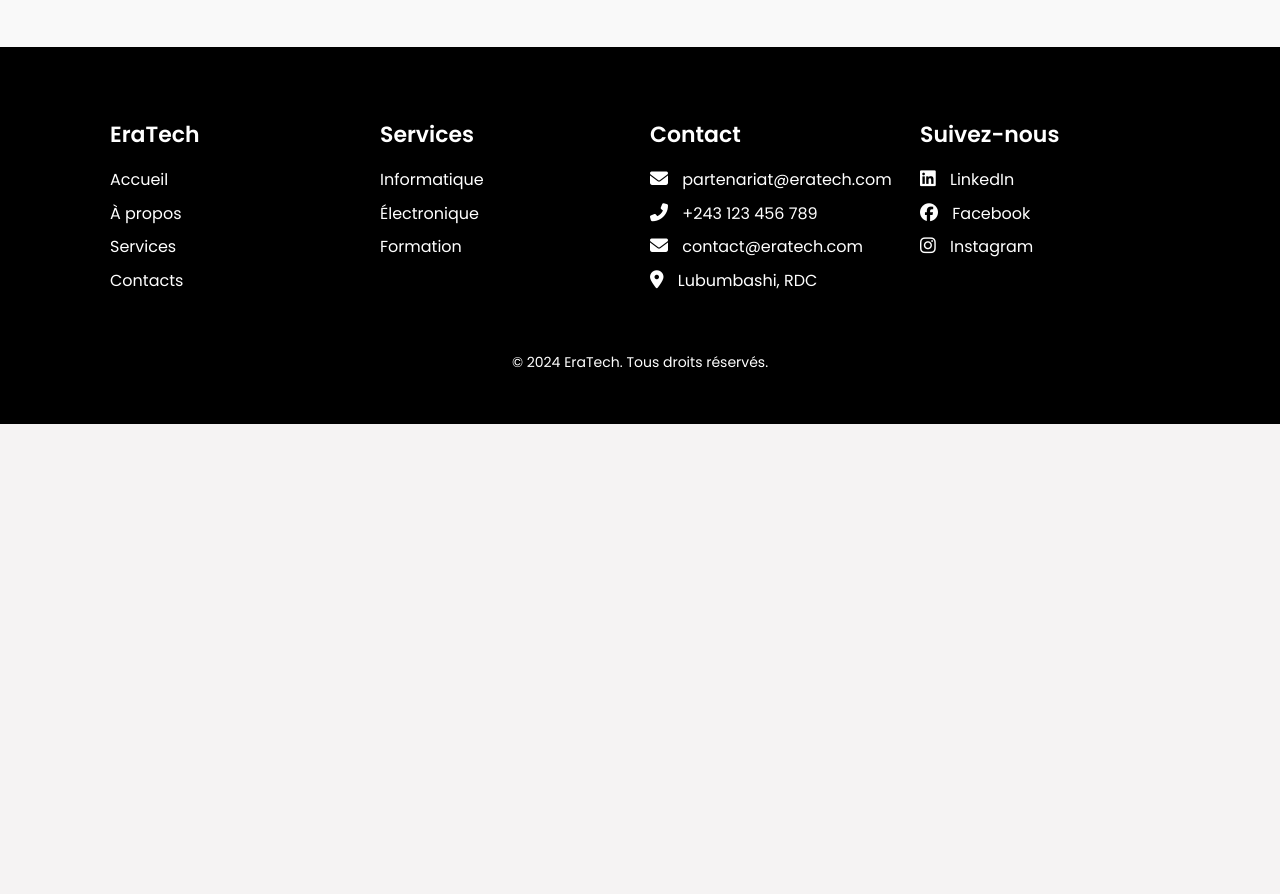
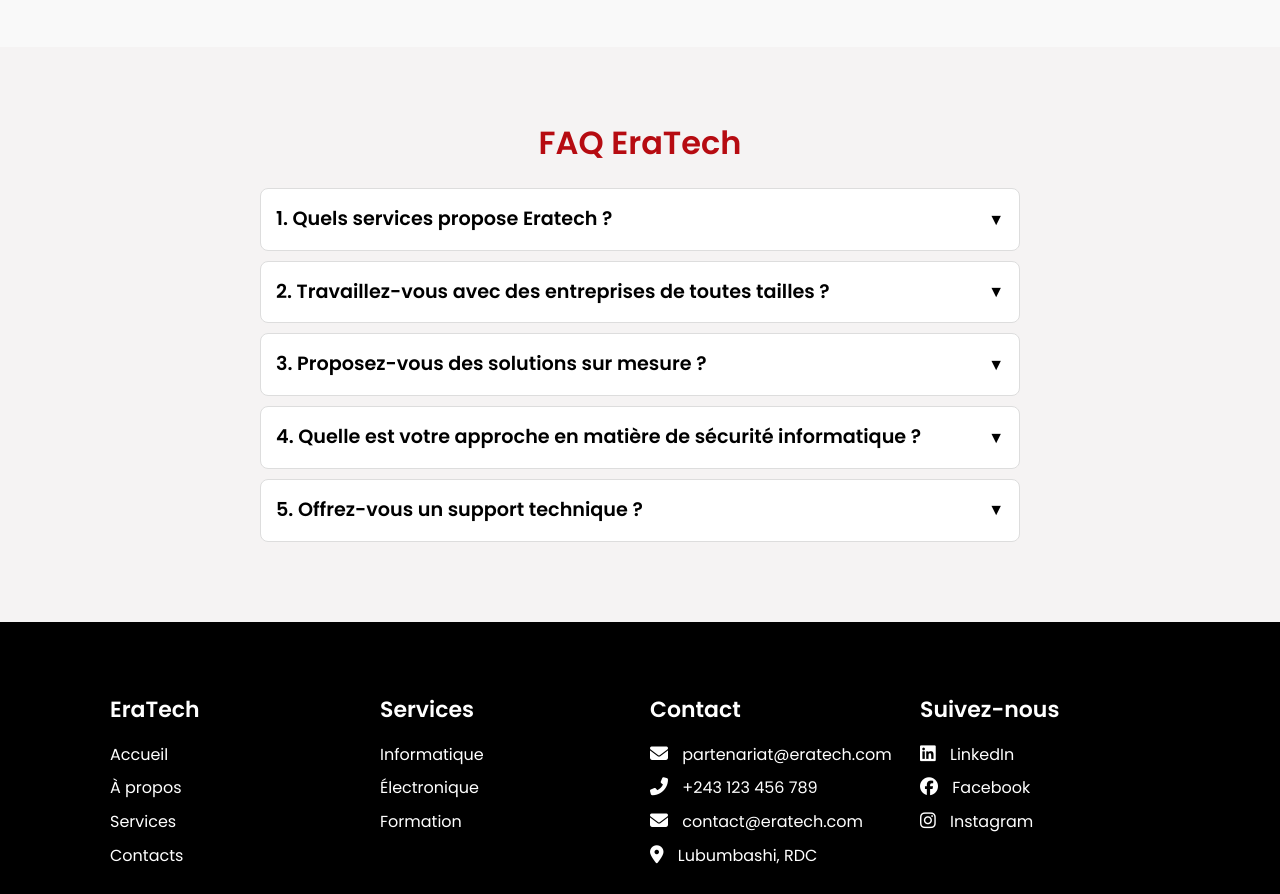
Before and after one commit to Daniel-Kashala/eratech-site, a plain HTML site: page index.html in a window 1280 px wide. Shown: the part 4466-5360 px from the top of the page. Before the commit the page ends 4890 px from the top, so only its background shows below. Drawn offline with Linux system fonts and the light colour scheme.

Commit message:
Update index.html

```diff
--- a/index.html
+++ b/index.html
@@ -8,6 +8,11 @@
     <script defer src="script.js"></script>
     <link href="https://cdnjs.cloudflare.com/ajax/libs/font-awesome/5.15.4/css/all.min.css" rel="stylesheet">
     <link href="https://fonts.googleapis.com/css2?family=Poppins:wght@400;600&display=swap" rel="stylesheet">
+    <meta name="description" content="EraTech des solutions informatiques sur mesure">
+    <meta name="keywords" content="reseaux, informatique, eratech, solutions">
+    <meta name="author" content="EraTech">
+    <meta name="robots" content="index, follow">
+    <link rel="icon" type="image/png" sizes="32x32" href="/favicon-eratech.png">
 
 
 </head>
@@ -246,13 +251,12 @@
 
 
         <div class="services-container" style="margin: bottom 40px;">
-            <div class="service-item">
-                <img src="https://www.inceptionnet.com/wp-content/uploads/2020/07/network-cabling-services.webp" alt="Réseau informatique">
-                <h3>Réseau informatique</h3>
-                <p>Installation et gestion de réseaux informatiques pour assurer une connectivité optimale et sécurisée.</p>
-                <a href="net01.html" class="more-info">En savoir plus</a>
+            <div class="service-item" onclick="window.location.href='net01.html';" style="cursor: pointer;">
+                    <img src="https://www.inceptionnet.com/wp-content/uploads/2020/07/network-cabling-services.webp" alt="Réseau informatique">
+                    <h3>Réseau informatique</h3>
+                    <p>Installation et gestion de réseaux informatiques pour assurer une connectivité optimale et sécurisée.</p>
+                    <a href="net01.html" class="more-info">En savoir plus</a>
             </div>
-
             <div class="service-item">
                 <img src="https://www.openmindt.com/wp-content/uploads/2023/11/how-to-choose-your-programming-language-for-your-software.jpg" alt="Conception de sites web">
                 <h3>Conception de sites web</h3>
@@ -455,6 +459,90 @@
         setInterval(changerTemoignage, 5000);
     </script>
 
+    <style>
+        .faq-section {
+            max-width: 800px;
+            margin: 50px auto;
+            padding: 20px;
+            font-family: 'Poppins', sans-serif;
+        }
+        .faq-title {
+            text-align: center;
+            font-size: 2rem;
+            color: #B60B11;
+            margin-bottom: 20px;
+        }
+        .faq-item {
+            margin: 10px 0;
+            padding: 15px;
+            border-radius: 8px;
+            cursor: pointer;
+            position: relative;
+            border: 1px solid #ddd;
+            background: #fff;
+        }
+        .faq-question {
+            font-weight: bold;
+            font-size: 1.2rem;
+            display: flex;
+            justify-content: space-between;
+            align-items: center;
+        }
+        .faq-question::after {
+            content: '\25BC'; /* Symbole flèche vers le bas */
+            font-size: 1rem;
+            transition: transform 0.3s ease;
+        }
+        .faq-item.active .faq-question::after {
+            transform: rotate(180deg);
+        }
+        .faq-answer {
+            max-height: 0;
+            overflow: hidden;
+            transition: max-height 0.4s ease-in-out, padding 0.3s ease-in-out;
+            padding: 0 15px;
+        }
+        .faq-item.active .faq-answer {
+            max-height: 200px;
+            padding: 10px 15px;
+        }
+    </style>
+
+    <section class="faq-section">
+        <h2 class="faq-title">FAQ EraTech</h2>
+        <div class="faq-item" onclick="toggleAnswer(this)">
+            <div class="faq-question">1. Quels services propose Eratech ?</div>
+            <div class="faq-answer">Eratech offre des services en développement logiciel, conception de produits électroniques et support IT.</div>
+        </div>
+        <div class="faq-item" onclick="toggleAnswer(this)">
+            <div class="faq-question">2. Travaillez-vous avec des entreprises de toutes tailles ?</div>
+            <div class="faq-answer">Oui, nous accompagnons aussi bien les startups que les grandes entreprises.</div>
+        </div>
+        <div class="faq-item" onclick="toggleAnswer(this)">
+            <div class="faq-question">3. Proposez-vous des solutions sur mesure ?</div>
+            <div class="faq-answer">Oui, nous concevons des solutions adaptées aux besoins spécifiques de nos clients.</div>
+        </div>
+        <div class="faq-item" onclick="toggleAnswer(this)">
+            <div class="faq-question">4. Quelle est votre approche en matière de sécurité informatique ?</div>
+            <div class="faq-answer">Nous suivons des standards élevés pour garantir la protection des données et des systèmes.</div>
+        </div>
+        <div class="faq-item" onclick="toggleAnswer(this)">
+            <div class="faq-question">5. Offrez-vous un support technique ?</div>
+            <div class="faq-answer">Oui, nous proposons un support technique réactif pour nos clients.</div>
+        </div>
+    </section>
+
+    <script>
+        function toggleAnswer(element) {
+            document.querySelectorAll('.faq-item').forEach(item => {
+                if (item !== element) {
+                    item.classList.remove('active');
+                }
+            });
+            element.classList.toggle('active');
+        }
+    </script>
+
 
     <section id="footer">
         <div class="footer-container">
```
